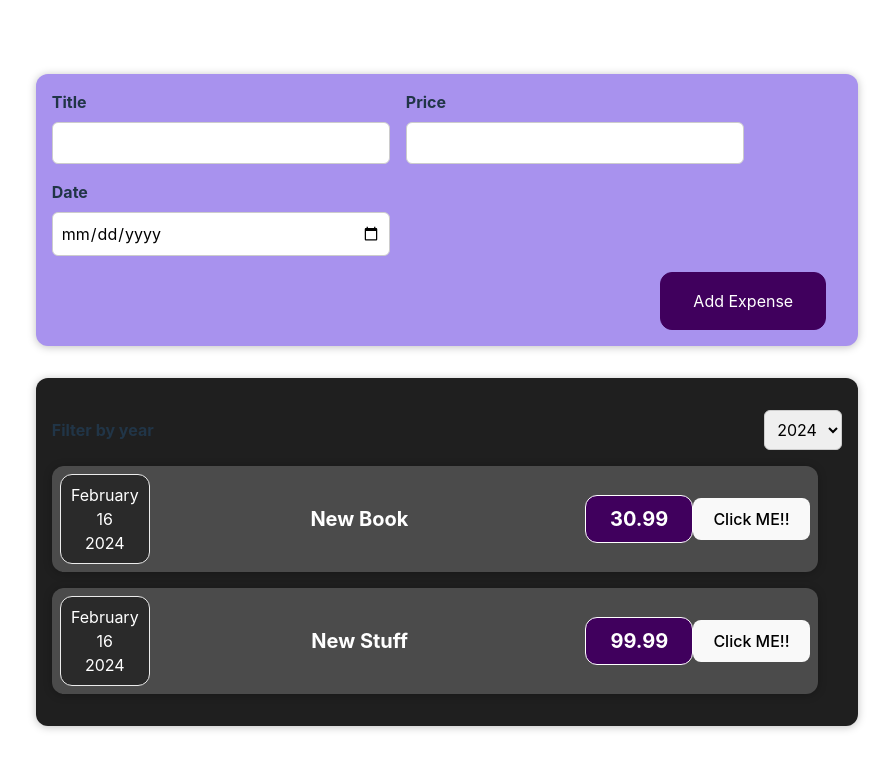
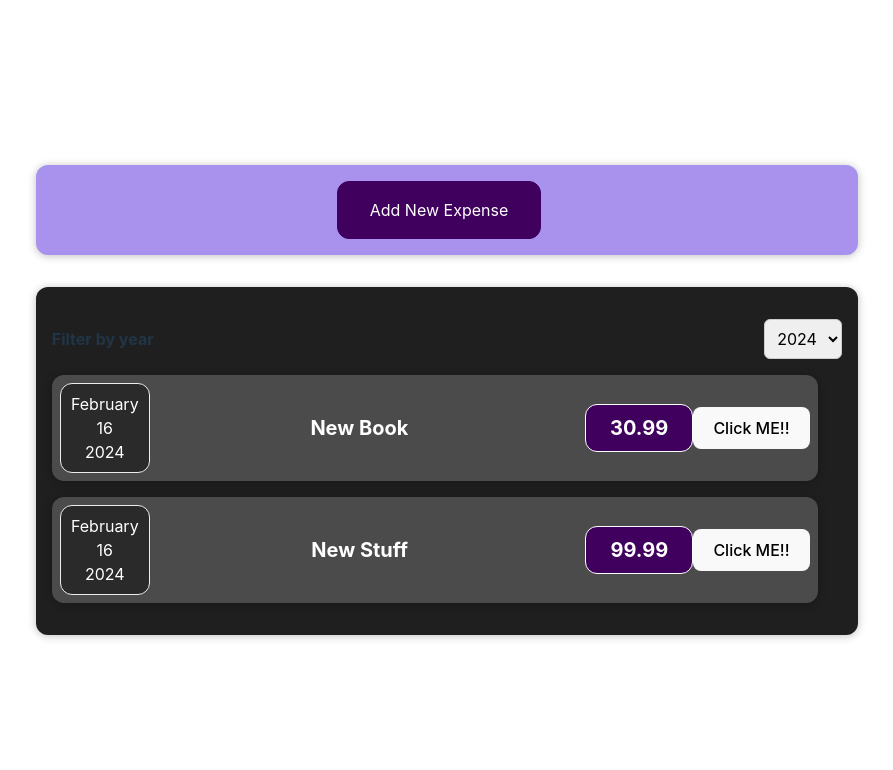
Before and after one commit to gbrds/expenses, a React (Vite) app: page / in a window 1280 px wide. Shown: the top 770 px of the page, without its empty margins (193-1086 px from the left). Built offline with nearby package versions, Linux system fonts and the light colour scheme.

Commit message:
show/hide expenses form

```diff
--- a/src/assets/newExpense/expenseForm.jsx
+++ b/src/assets/newExpense/expenseForm.jsx
@@ -53,6 +53,7 @@
             </div>
             <div className='new-expense_actions'>
                 <button type="submit">Add Expense</button>
+                <button type='button' onClick={props.onCancel}>Cancel</button>
             </div>
         </form>
     )
--- a/src/assets/newExpense/newExpense.jsx
+++ b/src/assets/newExpense/newExpense.jsx
@@ -1,18 +1,39 @@
 import ExpenseForm from "./expenseForm"
 import './newExpenses.css'
+import React, { useState } from "react";
 
 const NewExpense = (props) => {
+    const [isFormVisible, setIsFormVisible] = useState(false);
+
     const saveExpenseDataHandler = (enteredExpenseData) => {
         const expenseData = {
             ...enteredExpenseData,
             id: Math.random().toString()
         }
-        props.onAddExpense(expenseData)
+        props.onAddExpense(expenseData);
+        setIsFormVisible(false);
     }
+
+    const showForm = () => {
+        setIsFormVisible(true);
+    };
+
+    const hideForm = () => {
+        setIsFormVisible(false);
+    };
 
     return(
         <div className="new-expense">
-            <ExpenseForm onSaveExpenseData={saveExpenseDataHandler} />
+            {!isFormVisible && (
+                <button onClick={showForm}>Add New Expense</button>
+            )}
+            {isFormVisible && (
+                <ExpenseForm
+                onSaveExpenseData={saveExpenseDataHandler}
+                onCancel={hideForm}
+                />
+
+            )}
         </div>
     )
 }
```
